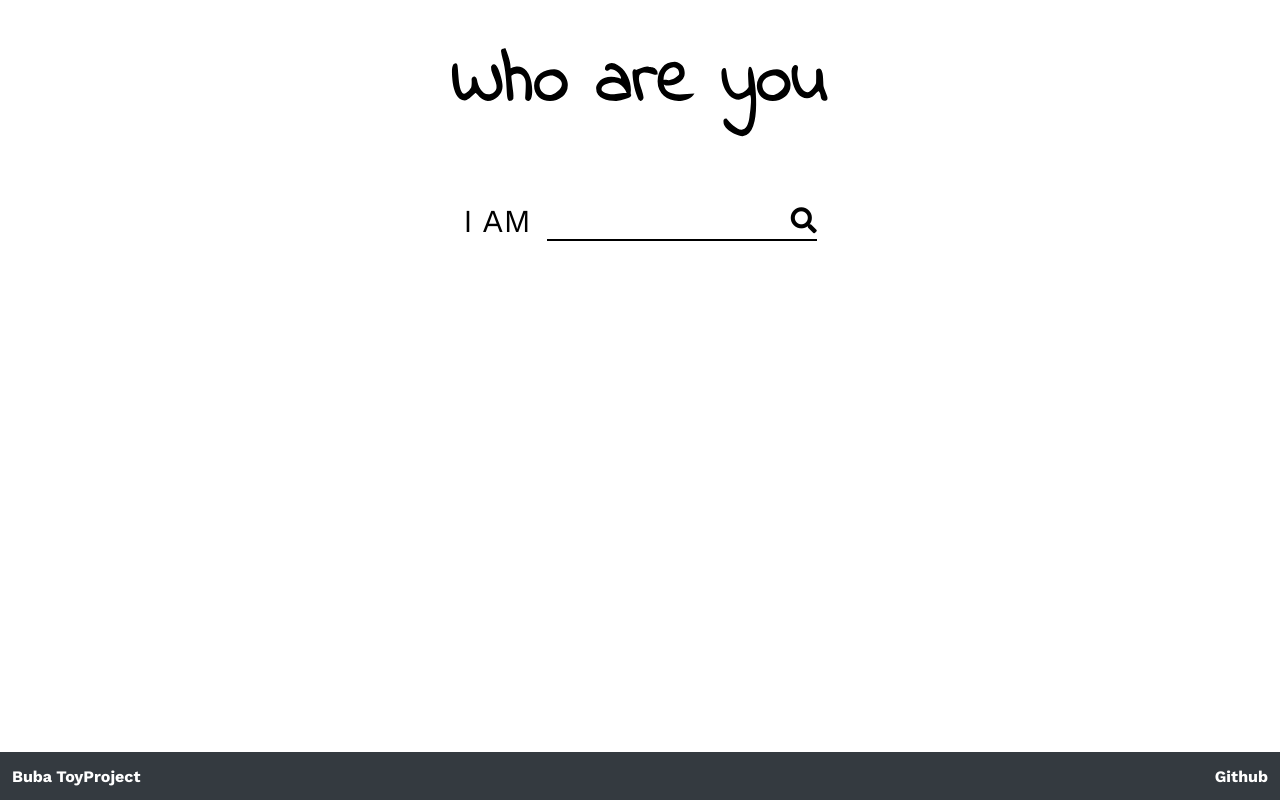
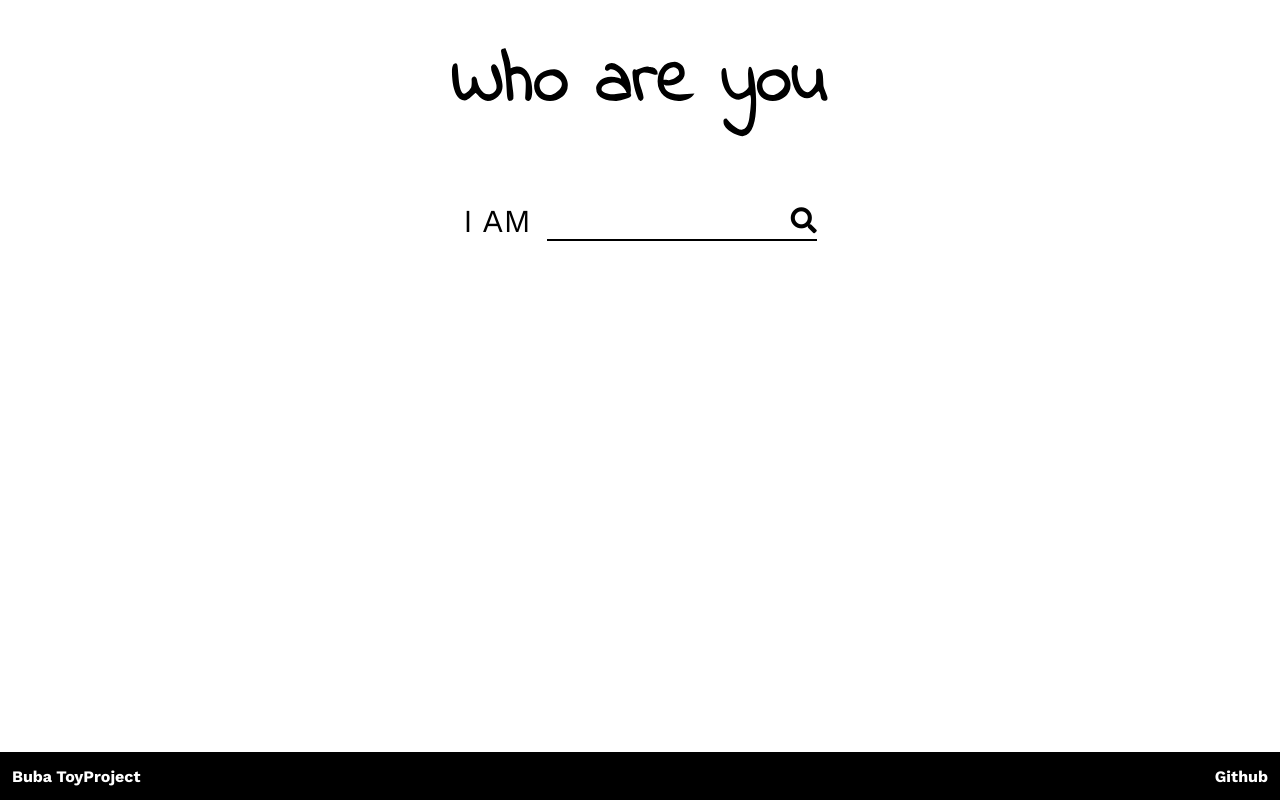
Before and after one commit to seonk94/officetel-price, a React (Create React App) app: page / in a window 1280 px wide. Built offline with nearby package versions, Linux system fonts and the light colour scheme.

Commit message:
feat: Footer component Theme apply

```diff
--- a/src/components/Footer/index.tsx
+++ b/src/components/Footer/index.tsx
@@ -1,14 +1,14 @@
 import React from 'react';
-import styled from 'styled-components';
-import { FooterColor } from '@/src/constants/Colors';
+import styled, { ThemeProvider } from 'styled-components';
+import { useTheme } from '@/src/hooks/useTheme';
 
 const FooterDiv = styled.div`
   display: grid;
-  background: ${FooterColor};
+  background: ${props => props.theme.colors.subBgColor};
   grid-template-columns: 1fr 1fr;
   align-items: center;
   padding: 0px 12px;
-  color: #fff;
+  color: ${props => props.theme.colors.subTextColor};
   font-weight: 700;
   font-family: 'Work Sans', sans-serif;
 `
@@ -21,12 +21,16 @@ const GithubDiv = styled.div`
   text-align: right;
 `
 const GithubAnchor = styled.a`
-  color: #fff;
+  color: ${props => props.theme.colors.subTextColor};
   text-decoration: none;
 `
 
 function Footer() {
+
+  const [theme] = useTheme();
+
   return (
+    <ThemeProvider theme={theme}>
       <FooterDiv>
         <BubaDiv>
           Buba ToyProject
@@ -37,6 +41,7 @@ function Footer() {
         </GithubAnchor>
         </GithubDiv>
       </FooterDiv>
+    </ThemeProvider>
   )
 }
 export default Footer
```
Lines whose indentation alone changed are shown as unchanged.
